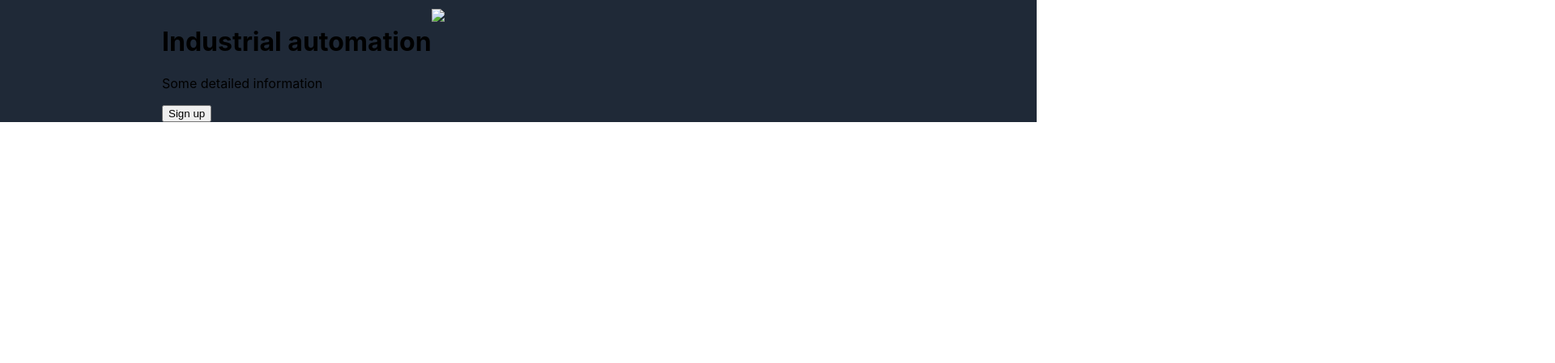
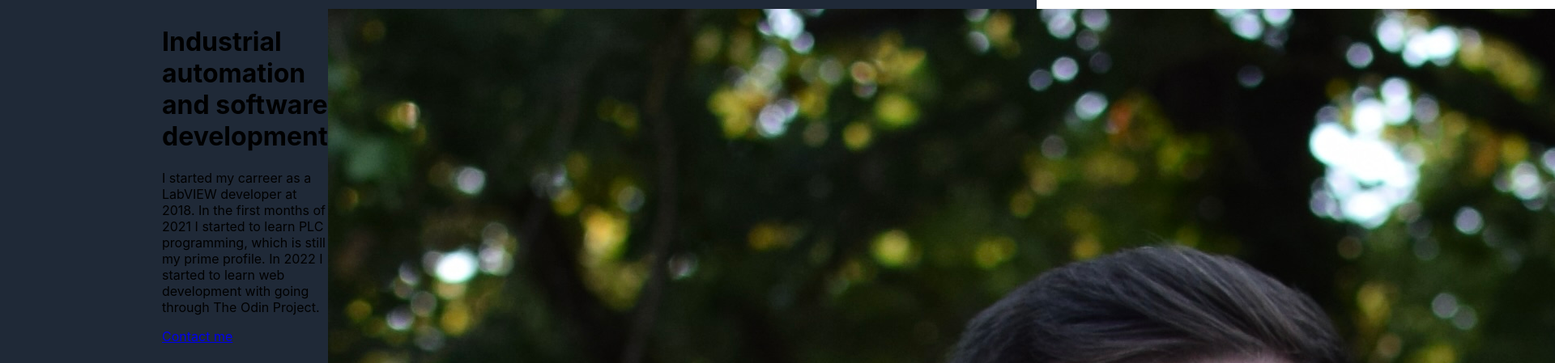
Before and after one commit to Sprakeful/landing-page, a plain HTML site: page index.html in a window 1280 px wide. Shown: the part 167-616 px from the top of the page at 81% size, 1920 px wide, since content can reach past the window. Drawn offline with Linux system fonts and the light colour scheme.

Commit message:
Add portrait, and description to introduciton

```diff
--- a/index.html
+++ b/index.html
@@ -20,11 +20,13 @@
         </div>
         <div class="introduction">
             <div class="info">
-                <h1>Industrial automation</h1>
-                <p>Some detailed information</p>
-                <button href="#">Sign up</button>
+                <h1>Industrial automation and software development</h1>
+                <p>I started my carreer as a LabVIEW developer at 2018.
+                    In the first months of 2021 I started to learn PLC programming, which is still my prime profile.
+                    In 2022 I started to learn web development with going through The Odin Project.</p>
+                <a href="#">Contact me</a>
             </div>
-            <img src="imagehere">
+            <img src="./img/BK_portrait.jpeg">
         </div>
     </div>
 
```
Also changed, not shown: img/BK_portrait.jpeg (added).
